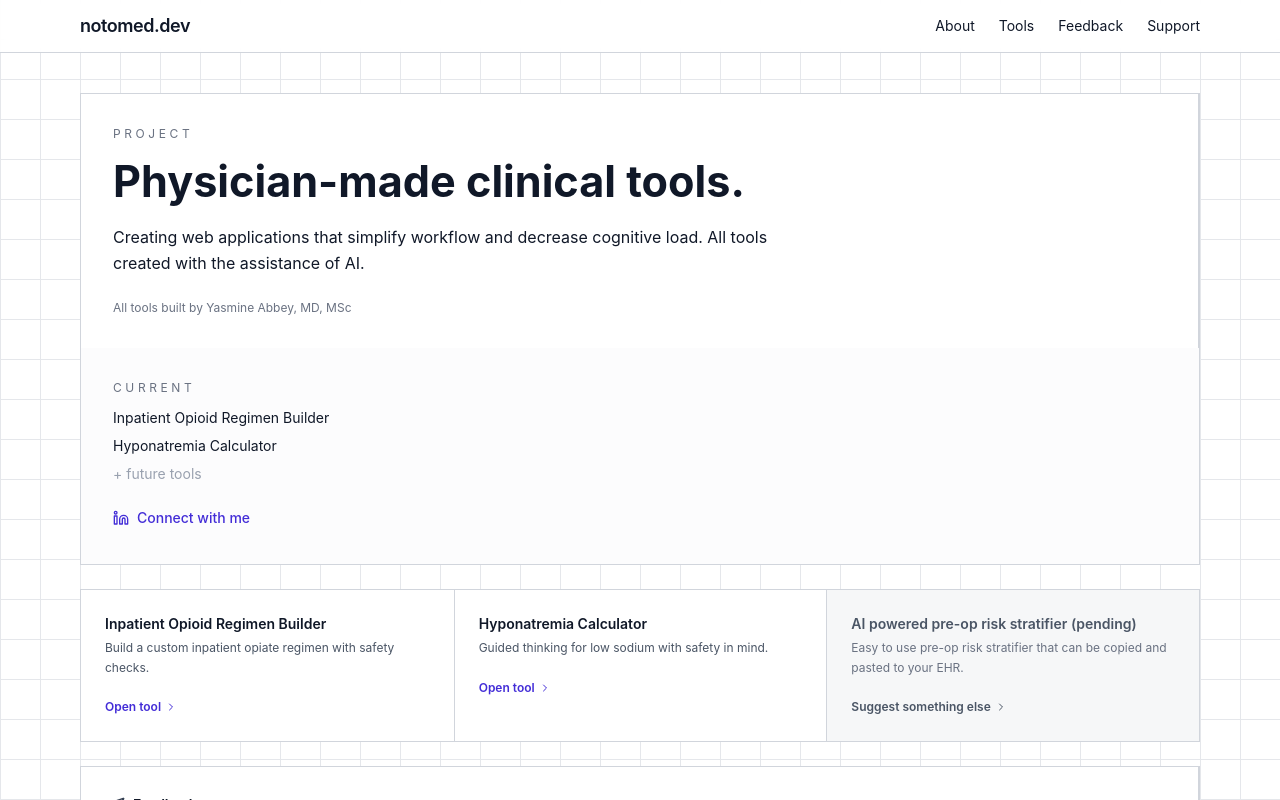
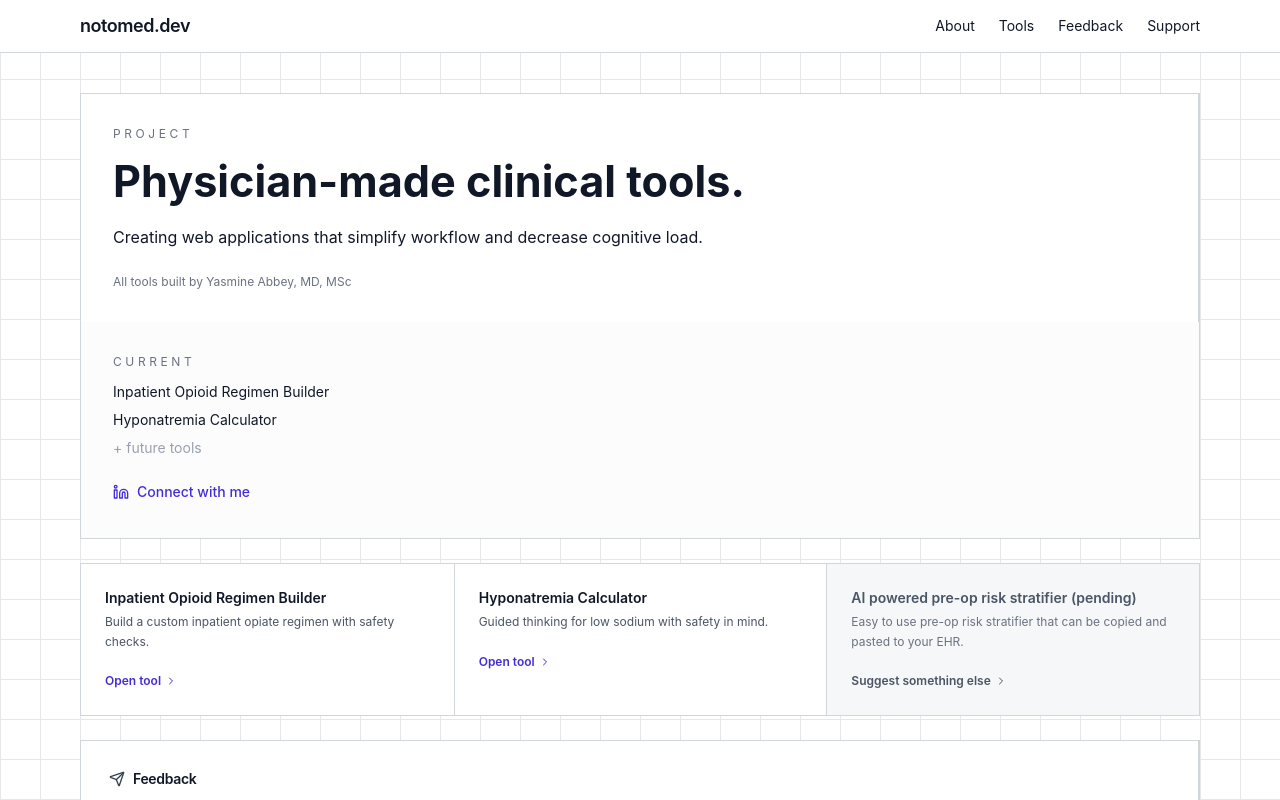
Before and after one commit to NotoMD-dev/notomed-site, a Next.js app: page / in a window 1280 px wide. Shown: the top 800 px of the page. Built offline with nearby package versions, Linux system fonts and the light colour scheme.

Commit message:
Remove AI assistance sentence from hero copy

```diff
--- a/src/app/page.tsx
+++ b/src/app/page.tsx
@@ -170,8 +170,7 @@ const handleSupportSubmit = async (e: React.FormEvent) => {
                   Physician-made clinical tools.
                 </h1>
                 <p className="text-sm md:text-base leading-relaxed mb-6 max-w-2xl">
-                  Creating web applications that simplify workflow and decrease cognitive load. All
-                  tools created with the assistance of AI.
+                  Creating web applications that simplify workflow and decrease cognitive load.
                 </p>
                 <p className="text-xs text-gray-500">All tools built by {CONFIG.creatorName}</p>
               </div>
```
